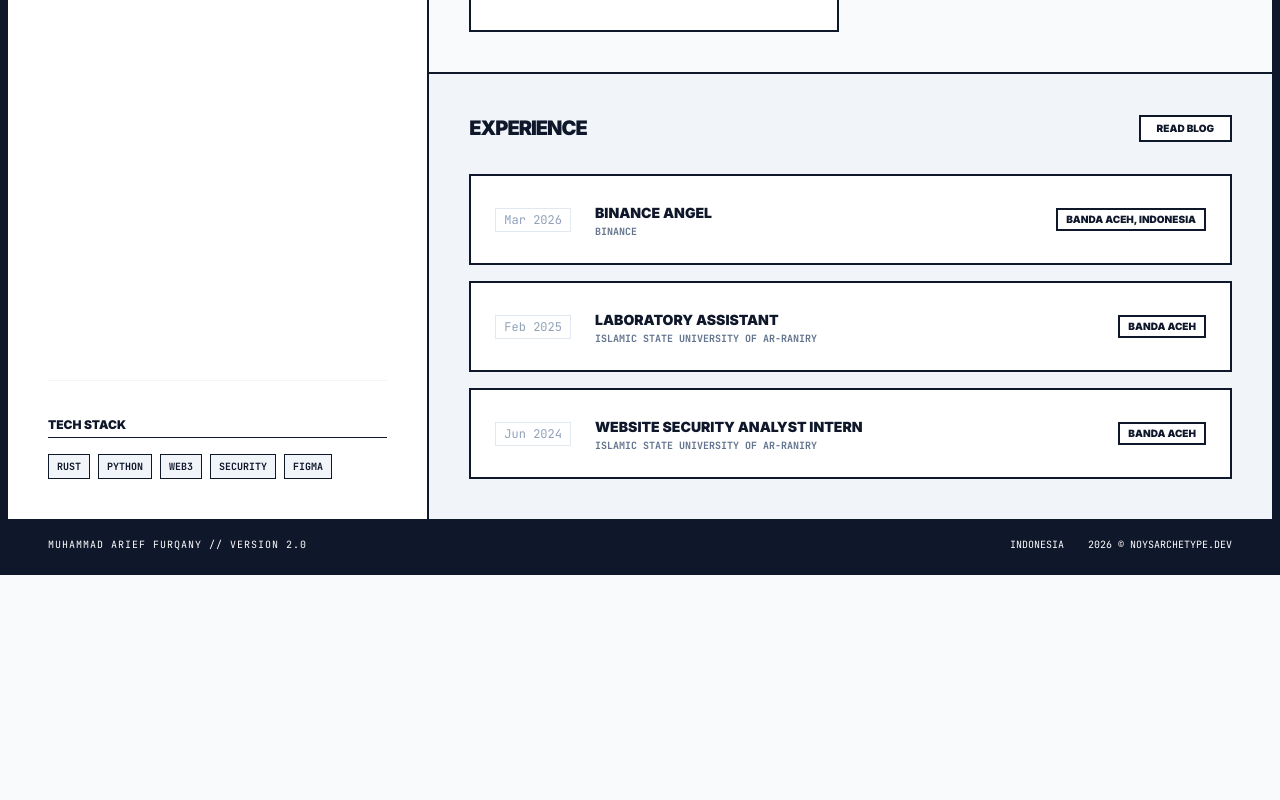
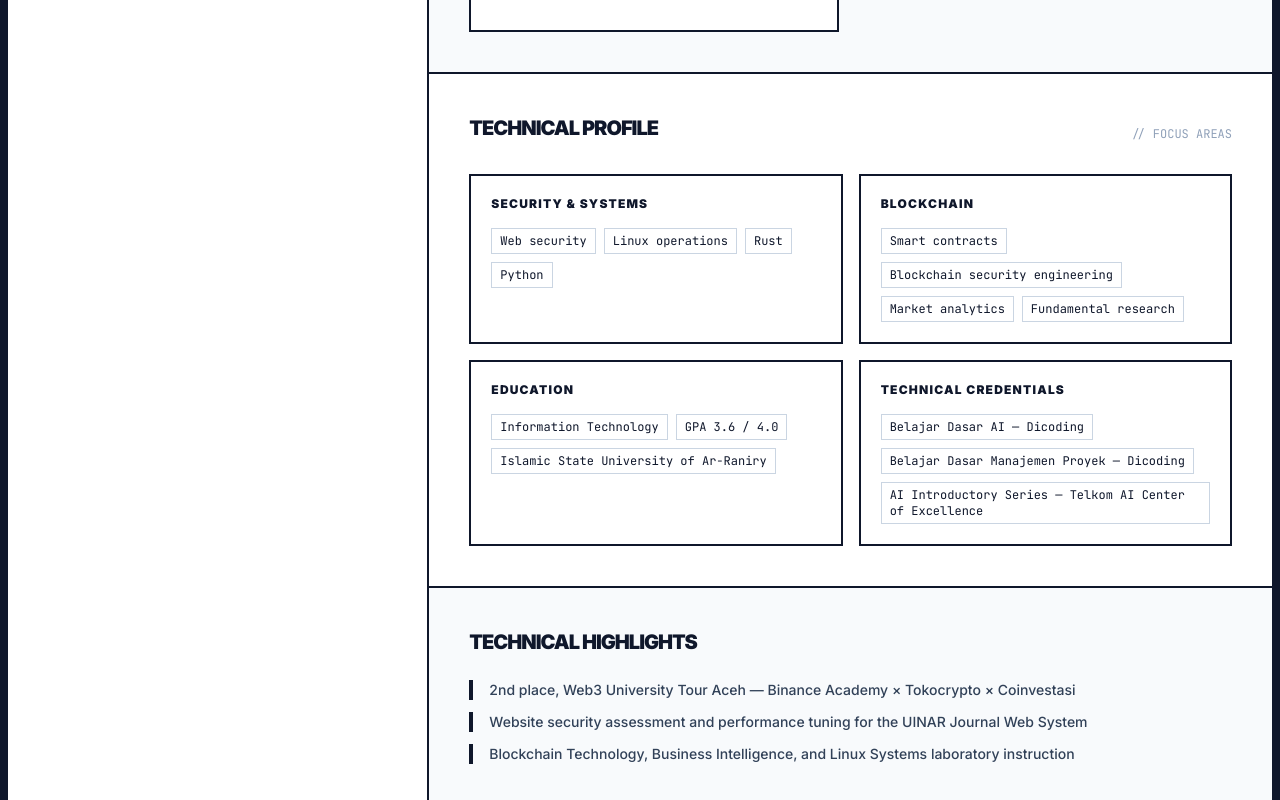
Before and after one commit to ariekany/Noysarchetype, a React (Vite) app: page / in a window 1280 px wide. Shown: the part 620-1420 px from the top of the page. Before the commit the page ends 1195 px from the top, so only its background shows below. Built offline with nearby package versions, Linux system fonts and the light colour scheme.

Commit message:
Add technical profile and CV highlights

```diff
--- a/src/lib/content.ts
+++ b/src/lib/content.ts
@@ -23,6 +23,36 @@ export interface Post {
   tags: string[];
   content?: string;
 }
+
+export interface TechnicalProfile {
+  label: string;
+  items: string[];
+}
+
+export const TECHNICAL_PROFILE: TechnicalProfile[] = [
+  {
+    label: 'Security & Systems',
+    items: ['Web security', 'Linux operations', 'Rust', 'Python']
+  },
+  {
+    label: 'Blockchain',
+    items: ['Smart contracts', 'Blockchain security engineering', 'Market analytics', 'Fundamental research']
+  },
+  {
+    label: 'Education',
+    items: ['Information Technology', 'GPA 3.6 / 4.0', 'Islamic State University of Ar-Raniry']
+  },
+  {
+    label: 'Technical Credentials',
+    items: ['Belajar Dasar AI — Dicoding', 'Belajar Dasar Manajemen Proyek — Dicoding', 'AI Introductory Series — Telkom AI Center of Excellence']
+  }
+];
+
+export const TECHNICAL_HIGHLIGHTS = [
+  '2nd place, Web3 University Tour Aceh — Binance Academy × Tokocrypto × Coinvestasi',
+  'Website security assessment and performance tuning for the UINAR Journal Web System',
+  'Blockchain Technology, Business Intelligence, and Linux Systems laboratory instruction'
+];
 
 export const PROJECTS: Project[] = [
   {
--- a/src/pages/Home.tsx
+++ b/src/pages/Home.tsx
@@ -1,7 +1,7 @@
 import { motion } from 'motion/react';
 import SEO from '@/src/components/SEO';
 import ScrambleText from '@/src/components/ScrambleText';
-import { EXPERIENCE, PROJECTS } from '@/src/lib/content';
+import { EXPERIENCE, PROJECTS, TECHNICAL_HIGHLIGHTS, TECHNICAL_PROFILE } from '@/src/lib/content';
 import { Shield, Cpu, Binary, ArrowRight } from 'lucide-react';
 import { Link } from 'react-router-dom';
 
@@ -89,6 +89,32 @@ export default function Home() {
           </div>
         </div>
 
+        {/* Technical profile */}
+        <div className="p-10 border-b-2 border-slate-900 bg-white dark:bg-navy-950 dark:border-white transition-colors duration-300">
+          <div className="flex justify-between items-end mb-8">
+            <h2 className="text-xl font-black uppercase tracking-tighter text-slate-900 dark:text-white">Technical Profile</h2>
+            <span className="text-xs font-mono text-slate-400">// FOCUS AREAS</span>
+          </div>
+          <div className="grid grid-cols-1 sm:grid-cols-2 gap-4">
+            {TECHNICAL_PROFILE.map((group) => (
+              <div key={group.label} className="border-2 border-slate-900 p-5 dark:border-white">
+                <h3 className="text-xs font-black uppercase tracking-widest mb-4 text-slate-900 dark:text-white">{group.label}</h3>
+                <div className="flex flex-wrap gap-2">
+                  {group.items.map((item) => <span key={item} className="text-xs font-mono border border-slate-300 px-2 py-1 dark:border-slate-600 dark:text-slate-300">{item}</span>)}
+                </div>
+              </div>
+            ))}
+          </div>
+        </div>
+
+        {/* Technical highlights */}
+        <div className="p-10 border-b-2 border-slate-900 bg-slate-50 dark:bg-navy-950 dark:border-white transition-colors duration-300">
+          <h2 className="text-xl font-black uppercase tracking-tighter mb-6 text-slate-900 dark:text-white">Technical Highlights</h2>
+          <div className="space-y-3">
+            {TECHNICAL_HIGHLIGHTS.map((highlight) => <p key={highlight} className="border-l-4 border-slate-900 pl-4 text-sm font-medium text-slate-700 dark:border-white dark:text-slate-300">{highlight}</p>)}
+          </div>
+        </div>
+
         {/* Experience / Grid section */}
         <div className="p-10 flex-1 bg-slate-100 dark:bg-navy-900 transition-colors duration-300">
            <div className="flex justify-between items-end mb-8">
```
Also changed, not shown: 1 other file (tests, documents, lock files or other folders).
